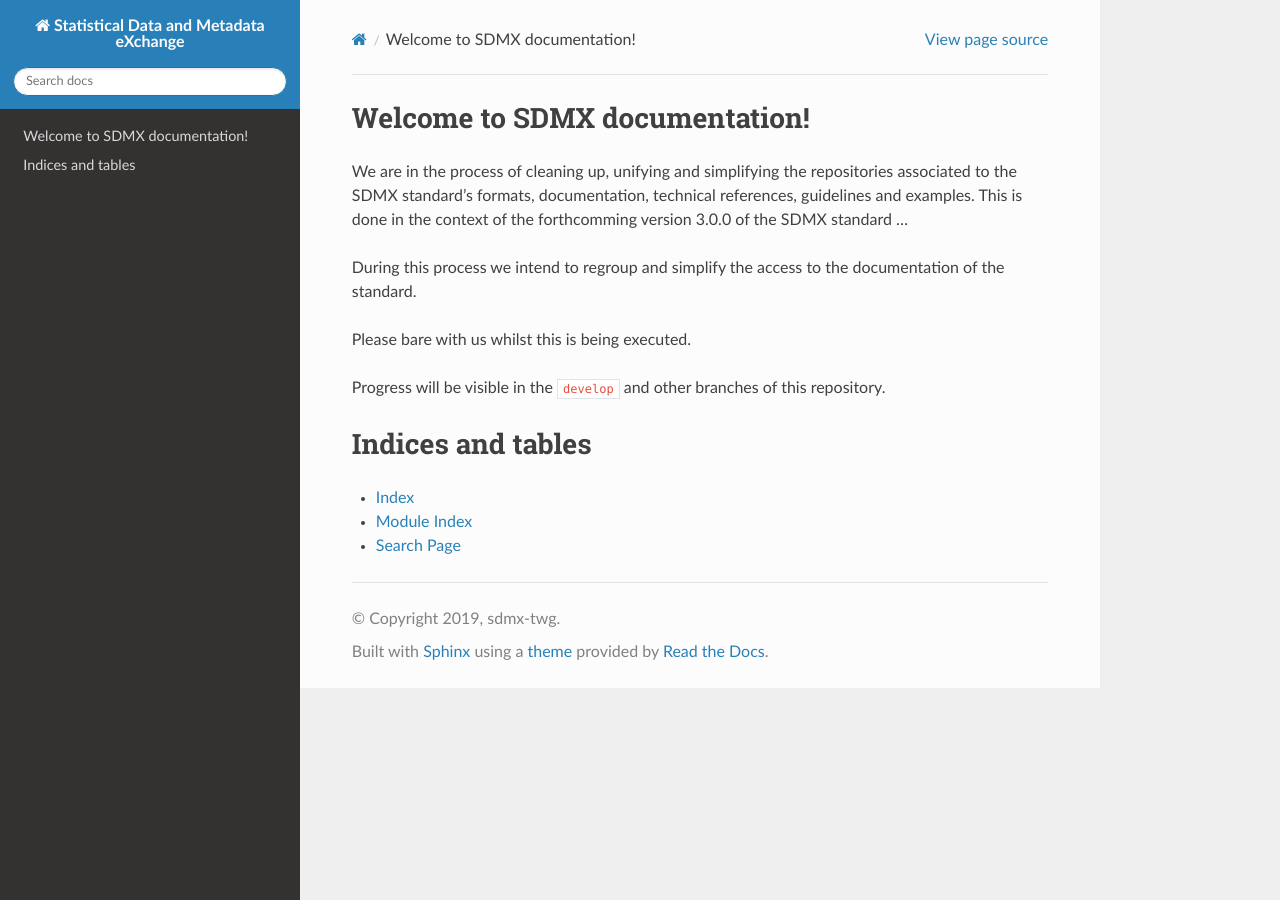
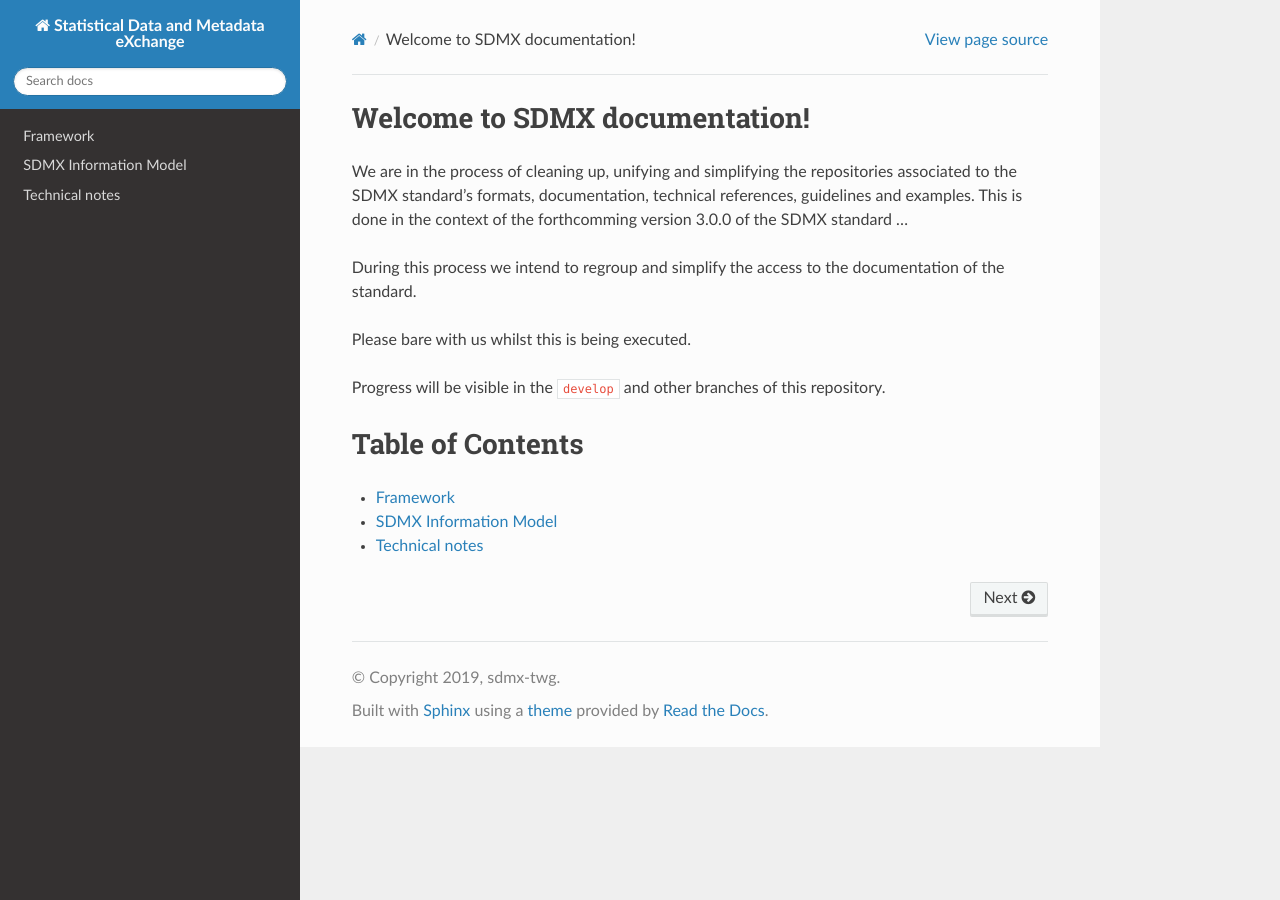
Before and after one commit to sdmx-twg/sdmx-im, a Sphinx documentation site: the page built from docs/source/index.rst, in a window 1280 px wide. Built offline with Sphinx 7.4.7 and the Read the Docs theme 2.0.0, drawn with Linux system fonts in a browser that asks for light colours.

Commit message:
fix index and add basic sdmx-im structure

```diff
--- /dev/null
+++ b/docs/source/framework.rst
@@ -0,0 +1,2 @@
+Framework
+=========
--- a/docs/source/index.rst
+++ b/docs/source/index.rst
@@ -17,16 +17,12 @@ Progress will be visible in the :literal:`develop` and other branches of this re
 
 
 
+Table of Contents
+=================
 
 .. toctree::
    :maxdepth: 2
-   :caption: Contents:
 
-
-
-Indices and tables
-==================
-
-* :ref:`genindex`
-* :ref:`modindex`
-* :ref:`search`
+   framework
+   informationModel
+   technicalNotes
--- /dev/null
+++ b/docs/source/informationModel.rst
@@ -0,0 +1,2 @@
+SDMX Information Model
+======================
--- /dev/null
+++ b/docs/source/technicalNotes.rst
@@ -0,0 +1,2 @@
+Technical notes
+===============
```
